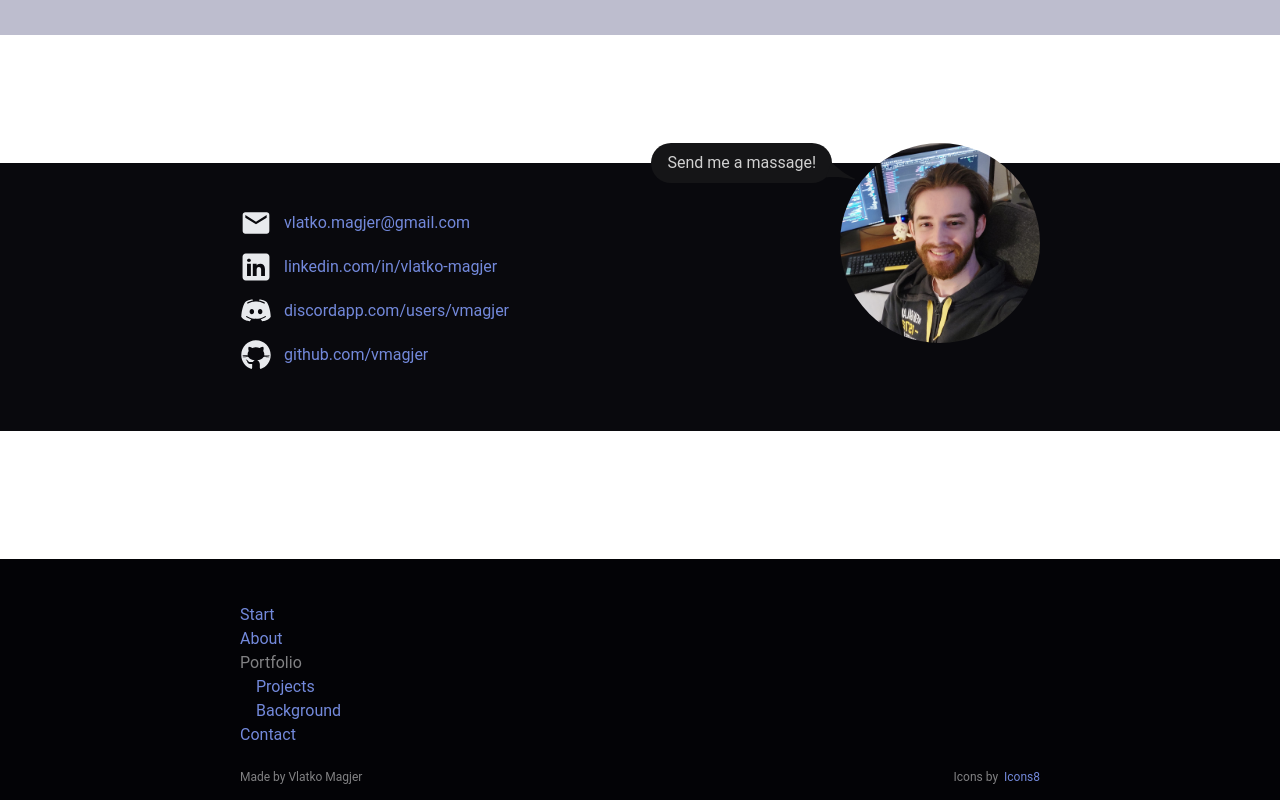
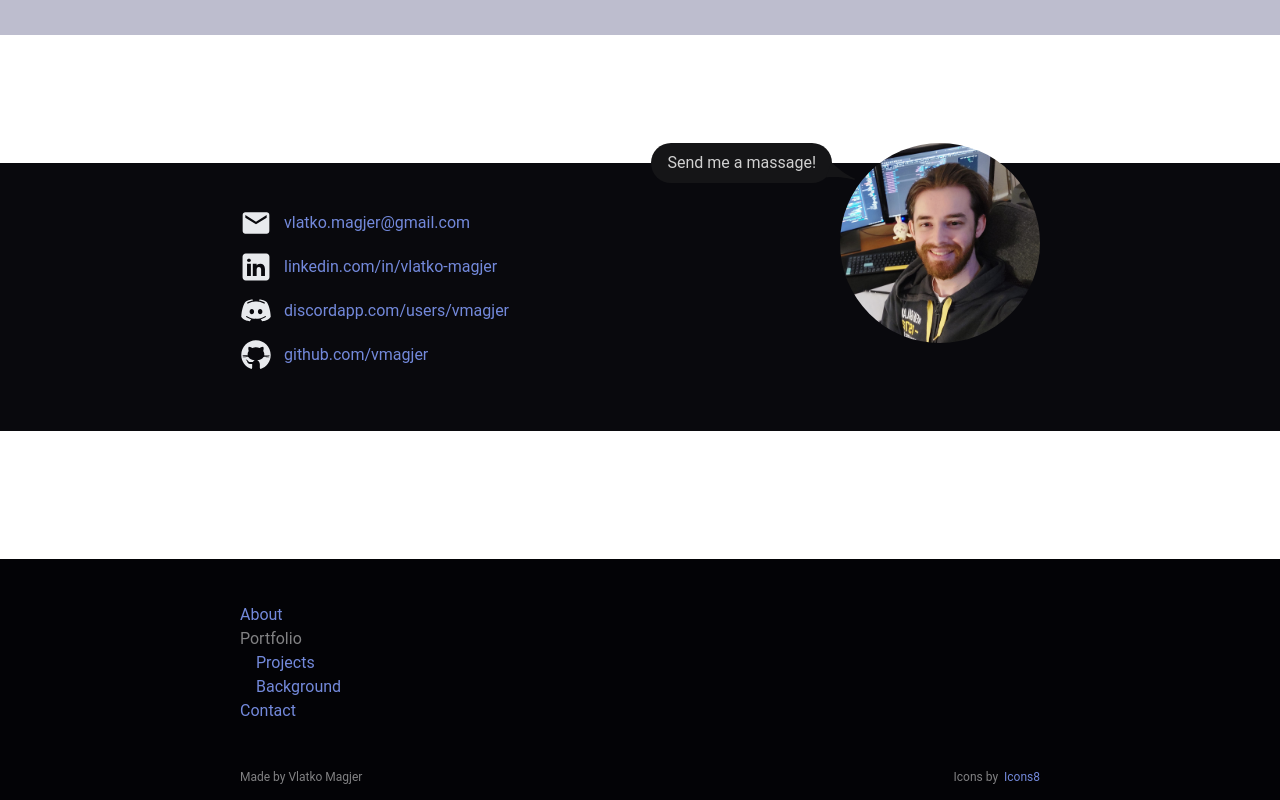
Before and after one commit to vmagjer/my-portfolio, a React (Vite) app: page / in a window 1280 px wide. Shown: the part 4551-5351 px from the top of the page. Built offline with nearby package versions, Linux system fonts and the light colour scheme.

Commit message:
adjust footer spacing and links

```diff
--- a/src/components/layout/Footer.tsx
+++ b/src/components/layout/Footer.tsx
@@ -8,26 +8,26 @@ export default function Footer() {
       <Wrapper>
         <SiteMap>
           <ul>
+            {/* <li>
+              <Hyperlink link="" onDark>Start</Hyperlink>
+            </li> */}
             <li>
-              <Hyperlink link="" onDark>Start</Hyperlink>
-            </li>
-            <li>
-              <Hyperlink link="" onDark>About</Hyperlink>
+              <Hyperlink link='#about' onDark>About</Hyperlink>
             </li>
             {/* <li> */}
             <li>Portfolio</li>
               <ul>
                 <li>
-                  <Hyperlink link="" onDark>Projects</Hyperlink>
+                  <Hyperlink link="#projects" onDark>Projects</Hyperlink>
                 </li>
                 <li>
-                  <Hyperlink link="" onDark>Background</Hyperlink>
+                  <Hyperlink link="#background" onDark>Background</Hyperlink>
                 </li>
               </ul>
             {/* </li> */}
 
             <li>
-              <Hyperlink link="" onDark>Contact</Hyperlink>
+              <Hyperlink link="#contact" onDark>Contact</Hyperlink>
             </li>
           </ul>
         </SiteMap>
@@ -50,12 +50,12 @@ const Root = styled(Container)`
   padding: 0 16px;
 `
 
-const Wrapper = styled.div`
+const Wrapper = styled.footer`
   padding-top: 32px;
   padding-bottom: 8px;
 `
 const SiteMap = styled.div`
-margin-bottom: 16px;
+margin-bottom: 40px;
 
 ul {
   padding: 0;
```
